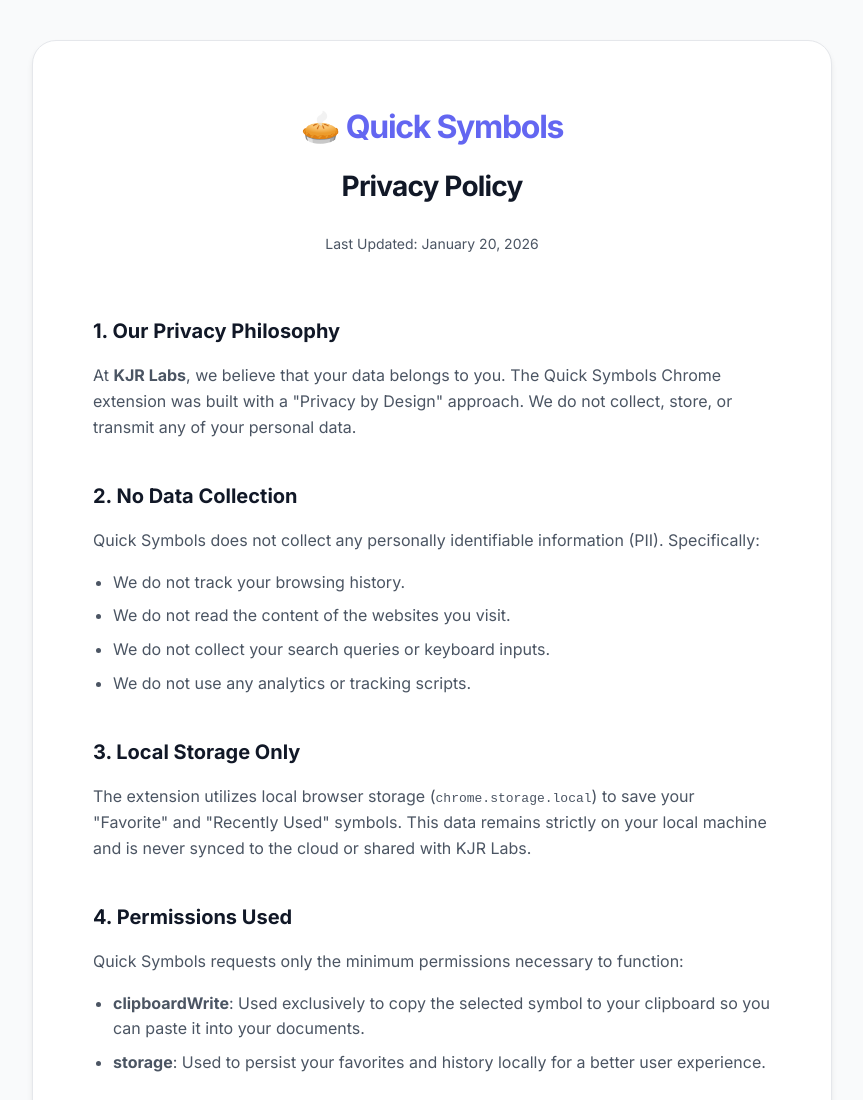
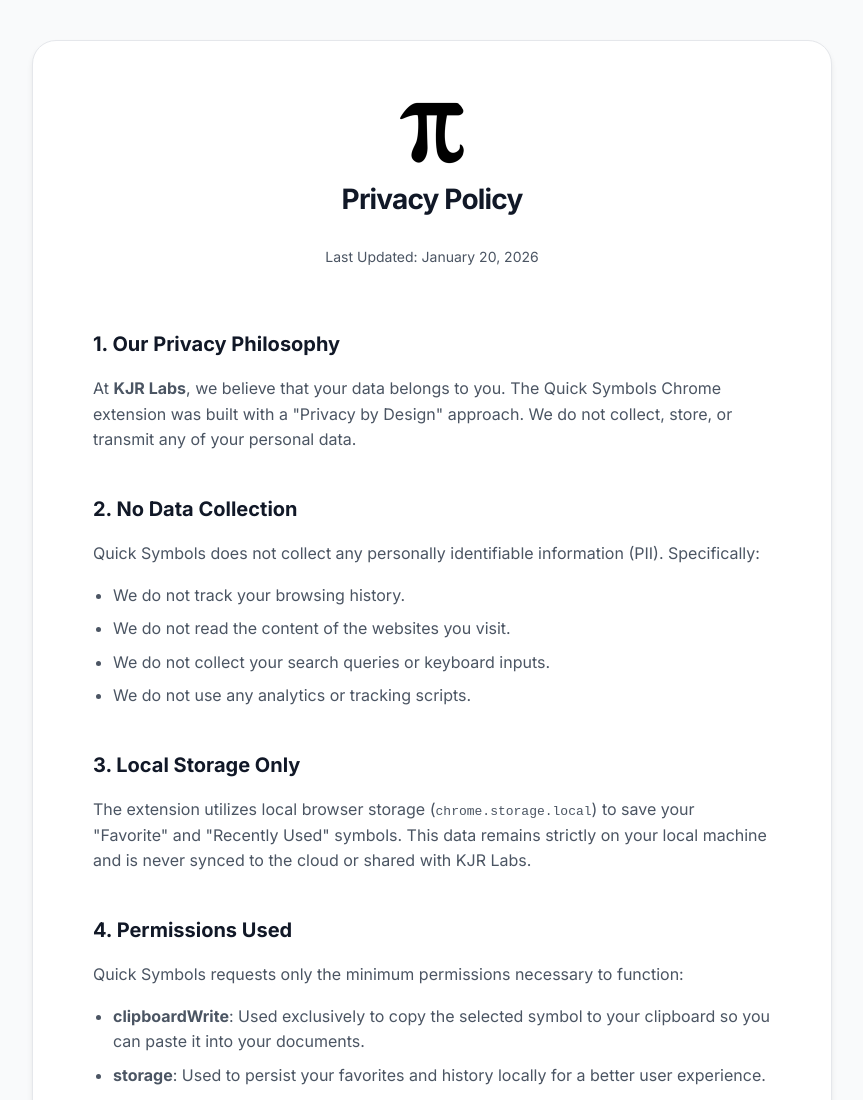
Before and after one commit to KshitijKoranne/quick-symbols-extension, a browser extension: page privacy-policy-site/index.html in a window 1280 px wide. Shown: the top 1100 px of the page, without its empty margins (208-1071 px from the left). Drawn offline with Linux system fonts and the light colour scheme.

Commit message:
style: replace emoji with official icon in privacy policy

```diff
--- a/privacy-policy-site/index.html
+++ b/privacy-policy-site/index.html
@@ -45,13 +45,16 @@
             margin-bottom: 60px;
         }
 
-        .logo {
-            font-size: 32px;
-            font-weight: 800;
-            letter-spacing: -0.04em;
-            color: var(--accent-color);
+        .logo-container {
+            display: flex;
+            justify-content: center;
             margin-bottom: 12px;
-            display: block;
+        }
+
+        .logo-img {
+            width: 64px;
+            height: 64px;
+            border-radius: 14px;
         }
 
         h1 {
@@ -128,7 +131,9 @@
 <body>
     <div class="container">
         <header>
-            <span class="logo">🥧 Quick Symbols</span>
+            <div class="logo-container">
+                <img src="icon.png" alt="Quick Symbols Icon" class="logo-img">
+            </div>
             <h1>Privacy Policy</h1>
             <p class="last-updated">Last Updated: January 20, 2026</p>
         </header>
```
Also changed, not shown: privacy-policy-site/icon.png (added).
